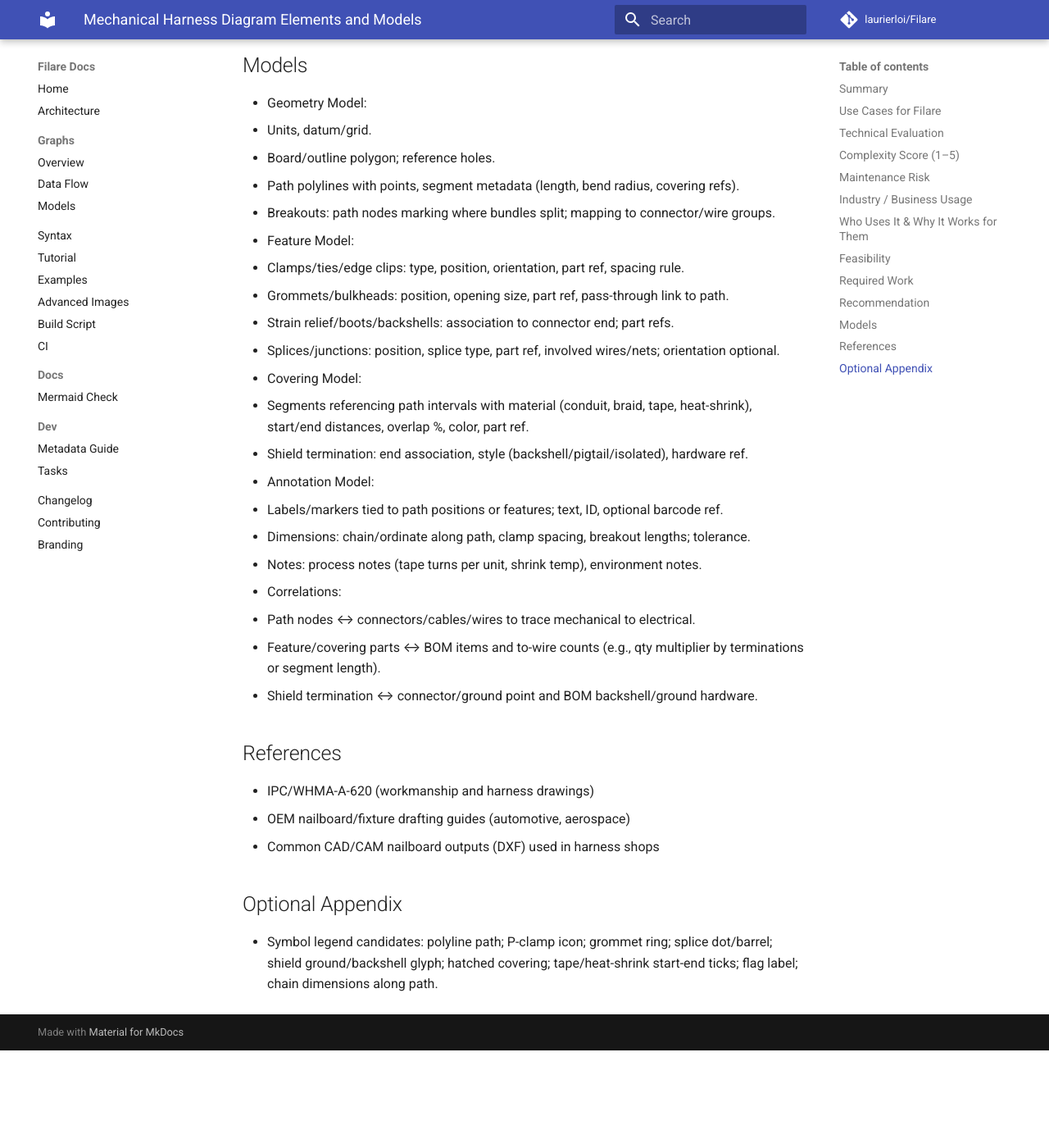
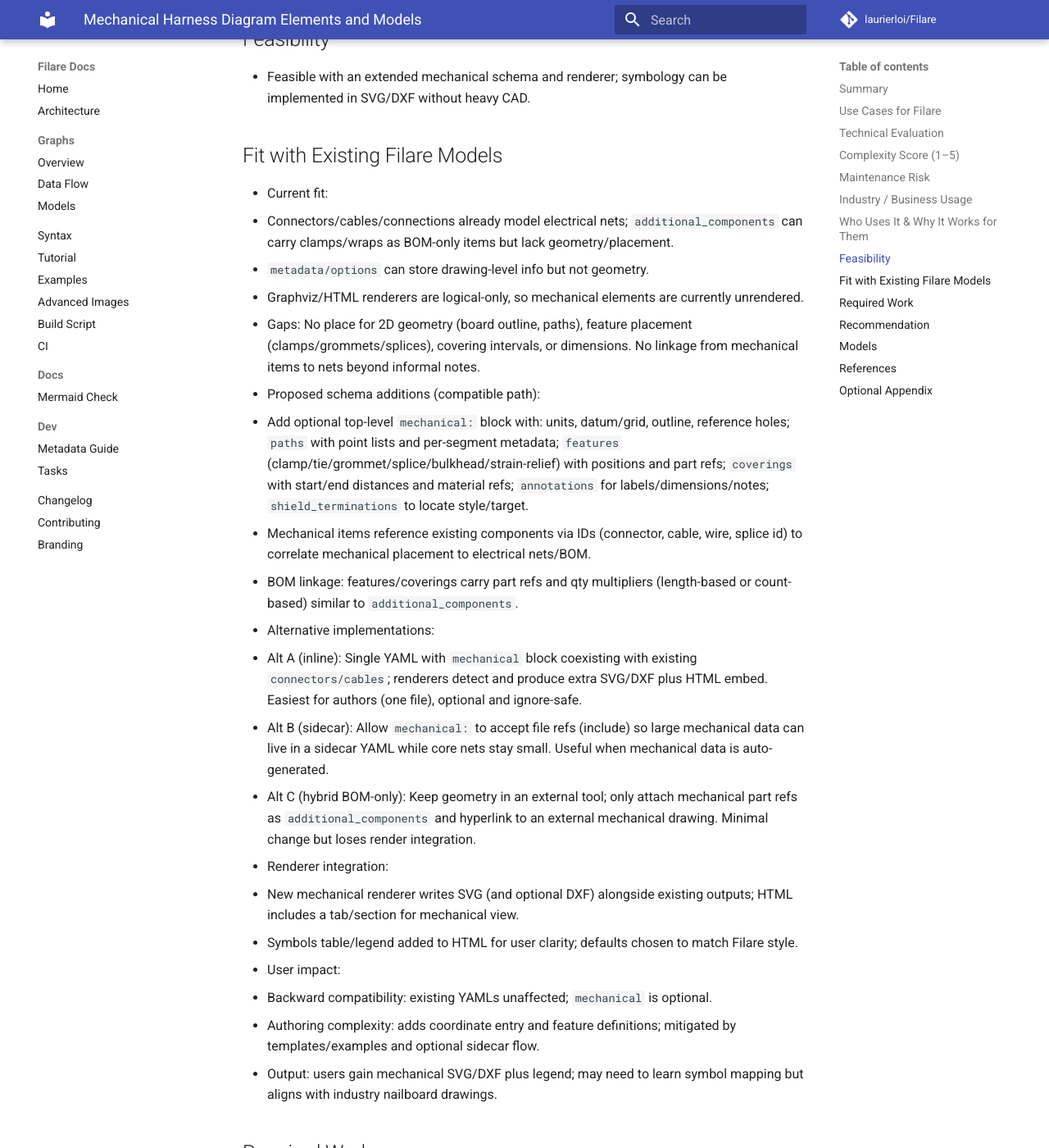
Before and after one commit to laurierloi/filare, an MkDocs documentation site: the page built from docs/research/mechanical-diagram-elements.md, in a window 1280 px wide and 1400 px high, scrolled down 3269 px. Shown: the whole window at 82% size. Built offline with MkDocs 1.6.1 and Material for MkDocs 9.7.7, drawn with Linux system fonts in a browser that asks for light colours; comment, search, counter and statistics services are not loaded; before the commit the page ends 4550 px from its top, so only the background shows below that; some of the changed text lies outside the part shown.

Commit message:
docs: refine mechanical diagram symbology guidance

```diff
--- a/docs/research/mechanical-diagram-elements.md
+++ b/docs/research/mechanical-diagram-elements.md
@@ -27,6 +27,21 @@
   - Protective coverings: hatched or double-line segments; heat-shrink/tape annotated with start/end distances and part.
   - Labels: flag icon or rectangular tag tied to path; text includes ID and sometimes barcode ref.
   - Dimensions: leader lines with measurement text; chain dimensions along path.
+  - Symbol candidates (Unicode-friendly for HTML/SVG legends, with text fallback):
+    - Path node: `●` (fallback: "o"); path direction arrow: `➝`.
+    - Clamp/tie: `⊙` or `⨀` (fallback: "CL"); P-clamp shorthand: `[C]`.
+    - Grommet/bulkhead: `◉` (fallback: "GR").
+    - Splice (inline dot): `•`; splice barrel: `▭` with text "SP".
+  - Junction block: `▭` with ports; fallback text "JB".
+  - Shield to ground: `⏚` (ground) or backshell glyph `⌒`; pigtail branch: short line ending `⏚`.
+  - Covering start/end: `▹` / `◃` markers with hatched segment between.
+  - Label flag: `⚑` (fallback: "LBL").
+  - Dimension: `↔` with text (e.g., `↔ 250 mm`).
+- Icon guidance:
+  - Prefer self-drawn SVG primitives (circles, rectangles, arcs, hatch patterns) for clamps, splices, junctions, coverings, labels, and dimensions; avoids font licensing and keeps style consistent.
+  - Ground/backshell can be drawn with simple shapes mirroring IPC/WHMA/IEC styles (e.g., `⏚`-like ground, arc for backshell).
+  - Reference styles (for consistency, not embedding): IPC/WHMA-A-620 nailboard symbols (clamp circles, splice dots/barrels, grommet rings, shield ground at connector). Use them as visual inspiration but render your own SVG.
+  - Avoid external icon fonts (Font Awesome/Material) for these domain-specific shapes; they add dependencies and don’t match harness drafting conventions.
 - Information captured:
   - Geometry: 2D coordinates in chosen units; orientation of clamps and splice rotation when relevant.
   - Materials: part numbers for clamps, grommets, splices, protective coverings, backshells/boots.
@@ -54,6 +69,28 @@
 
 ## Feasibility
 - Feasible with an extended mechanical schema and renderer; symbology can be implemented in SVG/DXF without heavy CAD.
+
+## Fit with Existing Filare Models
+- Current fit:
+  - Connectors/cables/connections already model electrical nets; `additional_components` can carry clamps/wraps as BOM-only items but lack geometry/placement.
+  - `metadata/options` can store drawing-level info but not geometry.
+  - Graphviz/HTML renderers are logical-only, so mechanical elements are currently unrendered.
+- Gaps: No place for 2D geometry (board outline, paths), feature placement (clamps/grommets/splices), covering intervals, or dimensions. No linkage from mechanical items to nets beyond informal notes.
+- Proposed schema additions (compatible path):
+  - Add optional top-level `mechanical:` block with: units, datum/grid, outline, reference holes; `paths` with point lists and per-segment metadata; `features` (clamp/tie/grommet/splice/bulkhead/strain-relief) with positions and part refs; `coverings` with start/end distances and material refs; `annotations` for labels/dimensions/notes; `shield_terminations` to locate style/target.
+  - Mechanical items reference existing components via IDs (connector, cable, wire, splice id) to correlate mechanical placement to electrical nets/BOM.
+  - BOM linkage: features/coverings carry part refs and qty multipliers (length-based or count-based) similar to `additional_components`.
+- Alternative implementations:
+  - Alt A (inline): Single YAML with `mechanical` block coexisting with existing `connectors/cables`; renderers detect and produce extra SVG/DXF plus HTML embed. Easiest for authors (one file), optional and ignore-safe.
+  - Alt B (sidecar): Allow `mechanical:` to accept file refs (include) so large mechanical data can live in a sidecar YAML while core nets stay small. Useful when mechanical data is auto-generated.
+  - Alt C (hybrid BOM-only): Keep geometry in an external tool; only attach mechanical part refs as `additional_components` and hyperlink to an external mechanical drawing. Minimal change but loses render integration.
+- Renderer integration:
+  - New mechanical renderer writes SVG (and optional DXF) alongside existing outputs; HTML includes a tab/section for mechanical view.
+  - Symbols table/legend added to HTML for user clarity; defaults chosen to match Filare style.
+- User impact:
+  - Backward compatibility: existing YAMLs unaffected; `mechanical` is optional.
+  - Authoring complexity: adds coordinate entry and feature definitions; mitigated by templates/examples and optional sidecar flow.
+  - Output: users gain mechanical SVG/DXF plus legend; may need to learn symbol mapping but aligns with industry nailboard drawings.
 
 ## Required Work
 - REWORK tasks: Define mechanical entities (path, feature, protective segment, splice, label, dimension) and their relationships to electrical components.
```
